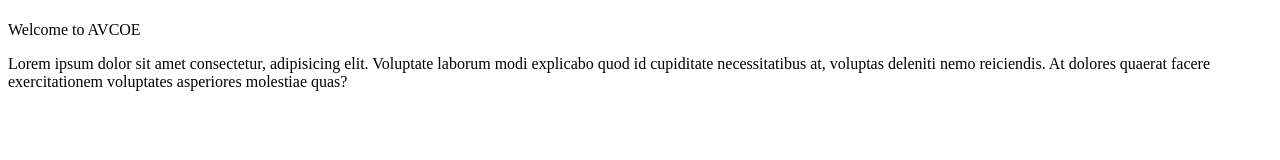
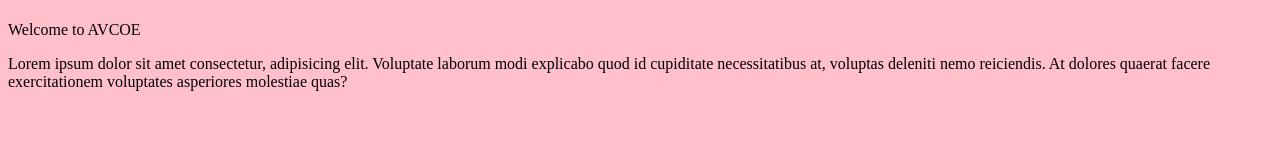
Before and after one commit to tanujagadhe05-create/DAY-1, a plain HTML site: page index.html in a window 1280 px wide. Drawn offline with Linux system fonts and the light colour scheme.

Commit message:
update,background,title,center

```diff
--- a/index.html
+++ b/index.html
@@ -5,7 +5,7 @@
     <meta name="viewport" content="width=device-width, initial-scale=1.0">
     <title> Tanuja|Home Page</title>
 </head>
-<body>
+<body bgcolor="pink"></body>
    <h1 align="center"></h1>Welcome to AVCOE</h1>
    <p>Lorem ipsum dolor sit amet consectetur, adipisicing elit. Voluptate laborum modi explicabo quod id cupiditate necessitatibus at, voluptas deleniti nemo reiciendis. At dolores quaerat facere exercitationem voluptates asperiores molestiae quas?</p>
 </body>
```
